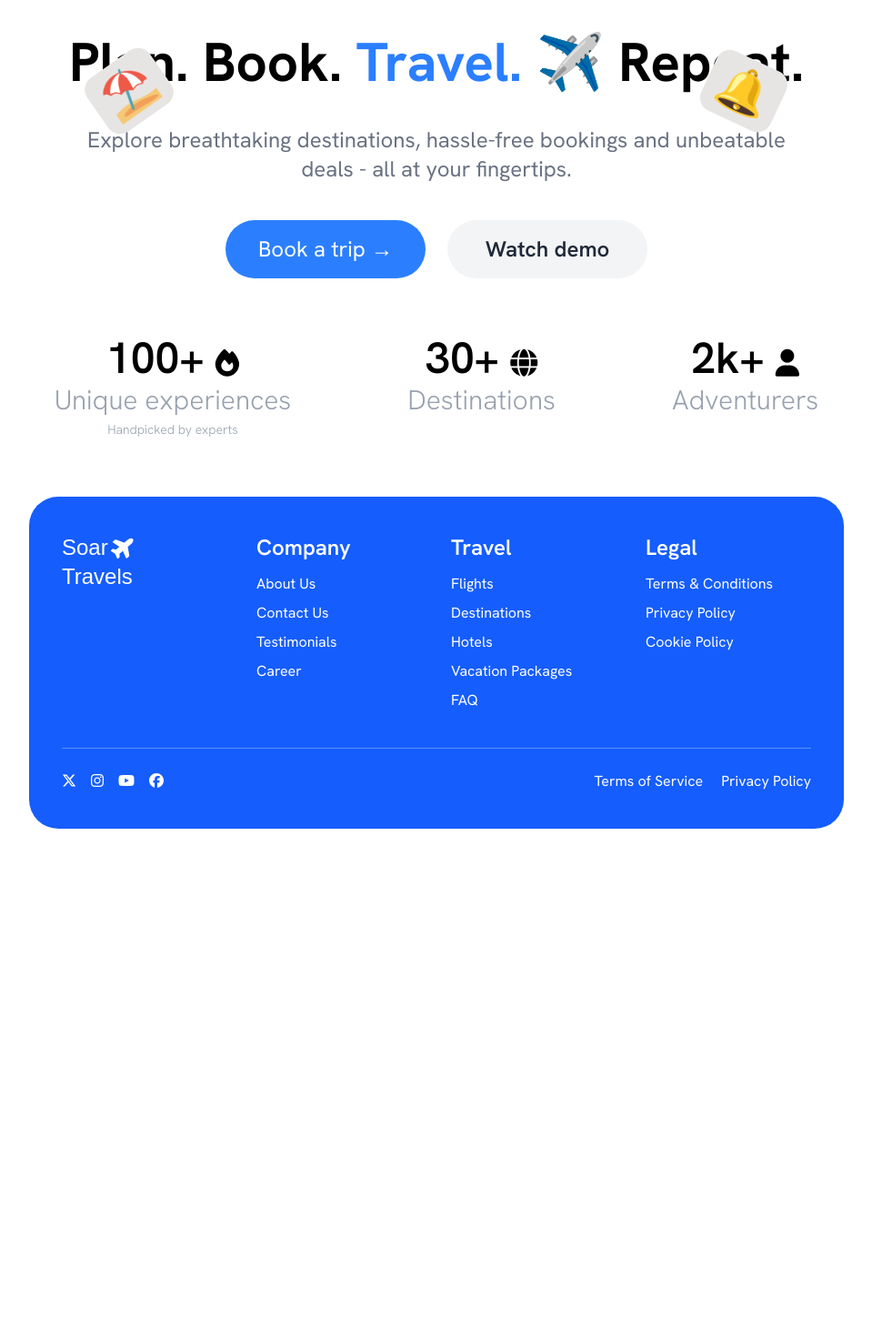
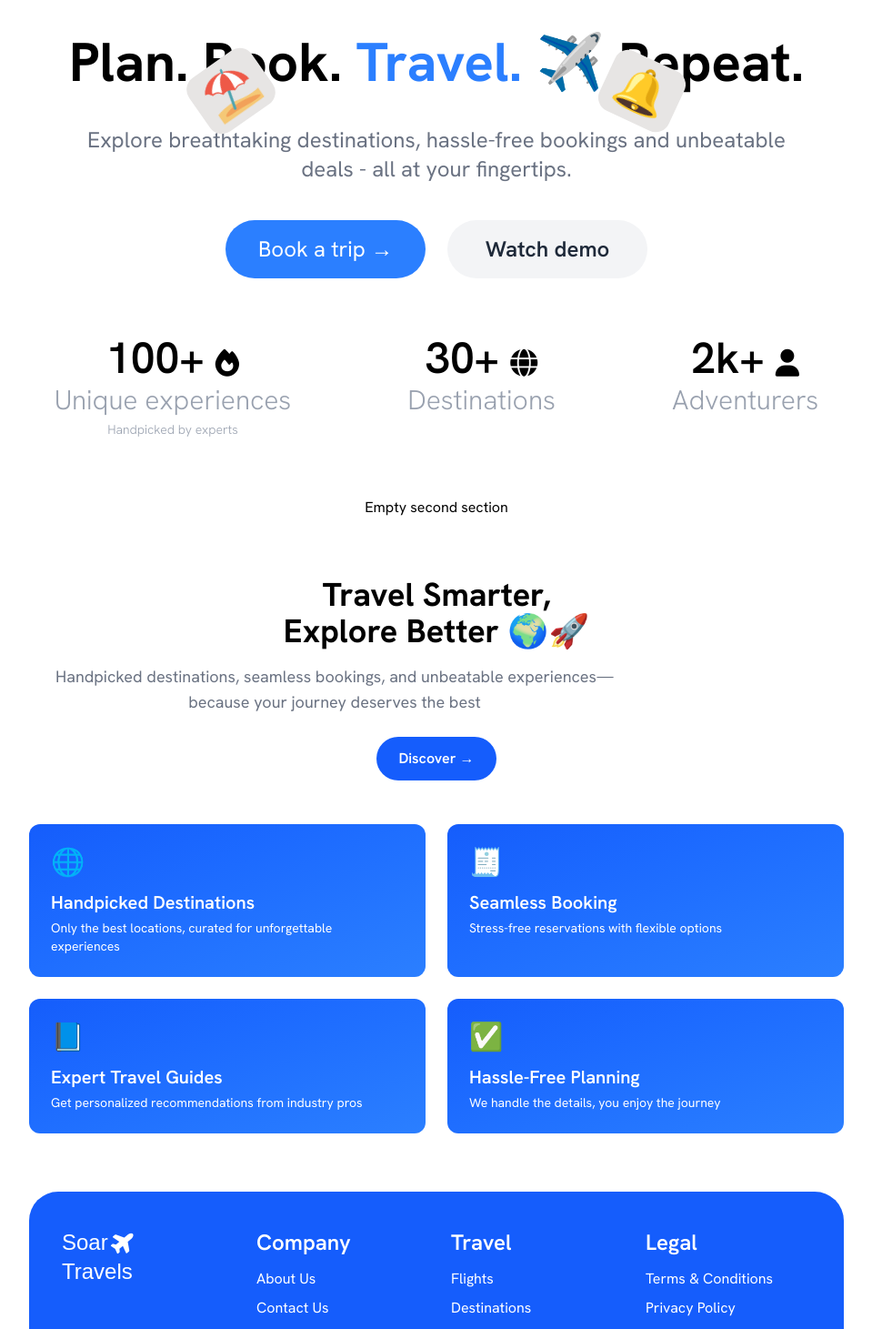
Before and after one commit to bojdavid/travelAgency, a SvelteKit app: page / in a window 1280 px wide. Shown: the part 460-1921 px from the top of the page at 91% size, without its empty margins (160-1119 px from the left). Before the commit the page ends 1371 px from the top, so only its background shows below. Built offline with nearby package versions, Linux system fonts and the light colour scheme; a web font is replaced by a local one.

Commit message:
sectioned

```diff
--- /dev/null
+++ b/src/lib/components/landingPage/FirstSection.svelte
@@ -0,0 +1,90 @@
+<script lang="ts">
+  const images: number[] = [1, 2, 3, 4];
+  const surroundImageStyle: string = "bg-stone-200 p-3 rounded-2xl";
+  const textBelowFirstCTAstyles: string =
+    "text-3xl text-gray-400 mt-1 font-light";
+  const textBelowTextBelowFirstCTAstyles: string =
+    "text-sm text-gray-400 mt-1 font-light";
+</script>
+
+<section class="py-16 text-center relative overflow-hidden">
+  <!-- Floating Icons (emoji placeholders) -->
+  <div
+    class="absolute top-10 left-45 text-5xl rotate-25 {surroundImageStyle}  shadow-inner-lg"
+  >
+    🎢
+  </div>
+  <div class="absolute top-60 left-35 text-5xl {surroundImageStyle}">🏨</div>
+  <div
+    class="absolute top-105 left-45 text-5xl rotate-325 {surroundImageStyle}"
+  >
+    ⛱️
+  </div>
+  <!---  RIGHT ICONS -->
+  <div
+    class="absolute top-10 right-45 text-5xl rotate-325 {surroundImageStyle}"
+  >
+    🌍
+  </div>
+  <div class="absolute top-60 right-35 text-5xl {surroundImageStyle}">🔔</div>
+  <div
+    class="absolute top-105 right-45 text-5xl {surroundImageStyle} rotate-385"
+  >
+    🔔
+  </div>
+
+  <!-- Circle placeholders for images -->
+  <div class="flex justify-center gap-8 mb-12">
+    {#each images as image}
+      <div
+        class="w-[200px] h-[250px] rounded-full bg-gray-300 animate-pulse"
+      ></div>
+    {/each}
+  </div>
+
+  <!-- Headline -->
+  <h1 class="text-6xl font-bold mb-10 mt-20">
+    Plan. Book. <span class="text-blue-500">Travel. ✈️</span> Repeat.
+  </h1>
+
+  <!-- Subtext -->
+  <p class="text-gray-500 text-2xl max-w-3xl mx-auto mb-10">
+    Explore breathtaking destinations, hassle-free bookings and unbeatable deals
+    - all at your fingertips.
+  </p>
+
+  <!-- CTA Buttons -->
+  <div class="flex justify-center gap-6 mb-16 w-[480px] mx-auto">
+    <button
+      class="bg-blue-500 text-white px-8 py-4 rounded-full hover:bg-blue-600 transition w-[220px] text-2xl"
+    >
+      Book a trip →
+    </button>
+    <button
+      class="bg-gray-100 px-8 py-4 rounded-full font-semibold text-gray-800 hover:bg-gray-200 transition w-[220px] text-2xl"
+    >
+      Watch demo
+    </button>
+  </div>
+
+  <!-- Stats -->
+  <div class="flex justify-center gap-32 text-center text-xl font-semibold">
+    <div>
+      <div class="text-5xl">
+        100+ <i class="fa-solid fa-fire text-3xl my-auto"></i>
+      </div>
+      <p class={textBelowFirstCTAstyles}>Unique experiences</p>
+      <p class={textBelowTextBelowFirstCTAstyles}>Handpicked by experts</p>
+    </div>
+    <div>
+      <div class="text-5xl">30+ <i class="fa-solid fa-globe text-3xl"></i></div>
+      <p class={textBelowFirstCTAstyles}>Destinations</p>
+    </div>
+    <div>
+      <div class="text-5xl">
+        2k+ <i class="fa-solid fa-user text-3xl my-auto"></i>
+      </div>
+      <p class={textBelowFirstCTAstyles}>Adventurers</p>
+    </div>
+  </div>
+</section>
--- /dev/null
+++ b/src/lib/components/landingPage/SecondSection.svelte
@@ -0,0 +1 @@
+<div>Empty second section</div>
--- /dev/null
+++ b/src/lib/components/landingPage/ThirdSection.svelte
@@ -0,0 +1,68 @@
+<script lang="ts">
+</script>
+
+<section class=" px-6 py-16 text-center">
+  <!-- Heading -->
+  <h1 class="text-4xl font-bold mb-4">
+    Travel Smarter, <br />
+    Explore Better 🌍🚀
+  </h1>
+
+  <!-- Subheading -->
+  <p class="text-gray-500 max-w-2xl mb-6 text-lg">
+    Handpicked destinations, seamless bookings, and unbeatable
+    experiences—because your journey deserves the best
+  </p>
+
+  <!-- CTA Button -->
+  <div class="mb-12">
+    <button
+      class="bg-blue-600 text-white px-6 py-3 rounded-full font-semibold hover:bg-blue-700 transition"
+    >
+      Discover →
+    </button>
+  </div>
+
+  <!-- Grid of Cards -->
+  <div
+    class="grid grid-cols-1 md:grid-cols-2 lg:grid-cols-2 gap-6 max-w-4xl mx-auto"
+  >
+    <!-- Card 1 -->
+    <div
+      class="bg-gradient-to-br from-blue-600 to-blue-500 text-white p-6 rounded-xl text-left"
+    >
+      <div class="text-3xl mb-3">🌐</div>
+      <h3 class="text-xl font-semibold mb-1">Handpicked Destinations</h3>
+      <p class="text-sm">
+        Only the best locations, curated for unforgettable experiences
+      </p>
+    </div>
+
+    <!-- Card 2 -->
+    <div
+      class="bg-gradient-to-br from-blue-600 to-blue-500 text-white p-6 rounded-xl text-left"
+    >
+      <div class="text-3xl mb-3">🧾</div>
+      <h3 class="text-xl font-semibold mb-1">Seamless Booking</h3>
+      <p class="text-sm">Stress-free reservations with flexible options</p>
+    </div>
+
+    <!-- Card 3 -->
+    <div
+      class="bg-gradient-to-br from-blue-600 to-blue-500 text-white p-6 rounded-xl text-left"
+    >
+      <div class="text-3xl mb-3">📘</div>
+      <h3 class="text-xl font-semibold mb-1">Expert Travel Guides</h3>
+      <p class="text-sm">Get personalized recommendations from industry pros</p>
+    </div>
+
+    <!-- Card 4 -->
+    <div
+      class="bg-gradient-to-br from-blue-600 to-blue-500 text-white p-6 rounded-xl text-left"
+    >
+      <div class="text-3xl mb-3">✅</div>
+      <h3 class="text-xl font-semibold mb-1">Hassle-Free Planning</h3>
+      <p class="text-sm">We handle the details, you enjoy the journey</p>
+    </div>
+  </div>
+</section>
--- a/src/routes/+layout.svelte
+++ b/src/routes/+layout.svelte
@@ -17,7 +17,7 @@
   {@render children()}
 </main>
 <footer>
-  <div class="mx-auto w-4xl">
+  <div class="mx-auto w-4xl mb-20">
     <Footer />
   </div>
 </footer>
--- a/src/routes/+page.svelte
+++ b/src/routes/+page.svelte
@@ -1,92 +1,13 @@
 <script lang="ts">
   import "../lib/styles/app.css";
 
-  const images: number[] = [1, 2, 3, 4];
-  const surroundImageStyle: string = "bg-stone-200 p-3 rounded-2xl";
-  const textBelowFirstCTAstyles: string =
-    "text-3xl text-gray-400 mt-1 font-light";
-  const textBelowTextBelowFirstCTAstyles: string =
-    "text-sm text-gray-400 mt-1 font-light";
+  import FirstSection from "$lib/components/landingPage/FirstSection.svelte";
+  import SecondSection from "$lib/components/landingPage/SecondSection.svelte";
+  import ThirdSection from "$lib/components/landingPage/ThirdSection.svelte";
 </script>
 
-<section class="py-16 text-center relative overflow-hidden">
-  <!-- Floating Icons (emoji placeholders) -->
-  <div
-    class="absolute top-10 left-45 text-5xl rotate-25 {surroundImageStyle}  shadow-inner-lg"
-  >
-    🎢
-  </div>
-  <div class="absolute top-60 left-35 text-5xl {surroundImageStyle}">🏨</div>
-  <div
-    class="absolute top-105 left-45 text-5xl rotate-325 {surroundImageStyle}"
-  >
-    ⛱️
-  </div>
-  <!---  RIGHT ICONS -->
-  <div
-    class="absolute top-10 right-45 text-5xl rotate-325 {surroundImageStyle}"
-  >
-    🌍
-  </div>
-  <div class="absolute top-60 right-35 text-5xl {surroundImageStyle}">🔔</div>
-  <div
-    class="absolute top-105 right-45 text-5xl {surroundImageStyle} rotate-385"
-  >
-    🔔
-  </div>
-
-  <!-- Circle placeholders for images -->
-  <div class="flex justify-center gap-8 mb-12">
-    {#each images as image}
-      <div
-        class="w-[200px] h-[250px] rounded-full bg-gray-300 animate-pulse"
-      ></div>
-    {/each}
-  </div>
-
-  <!-- Headline -->
-  <h1 class="text-6xl font-bold mb-10 mt-20">
-    Plan. Book. <span class="text-blue-500">Travel. ✈️</span> Repeat.
-  </h1>
-
-  <!-- Subtext -->
-  <p class="text-gray-500 text-2xl max-w-3xl mx-auto mb-10">
-    Explore breathtaking destinations, hassle-free bookings and unbeatable deals
-    - all at your fingertips.
-  </p>
-
-  <!-- CTA Buttons -->
-  <div class="flex justify-center gap-6 mb-16 w-[480px] mx-auto">
-    <button
-      class="bg-blue-500 text-white px-8 py-4 rounded-full hover:bg-blue-600 transition w-[220px] text-2xl"
-    >
-      Book a trip →
-    </button>
-    <button
-      class="bg-gray-100 px-8 py-4 rounded-full font-semibold text-gray-800 hover:bg-gray-200 transition w-[220px] text-2xl"
-    >
-      Watch demo
-    </button>
-  </div>
-
-  <!-- Stats -->
-  <div class="flex justify-center gap-32 text-center text-xl font-semibold">
-    <div>
-      <div class="text-5xl">
-        100+ <i class="fa-solid fa-fire text-3xl my-auto"></i>
-      </div>
-      <p class={textBelowFirstCTAstyles}>Unique experiences</p>
-      <p class={textBelowTextBelowFirstCTAstyles}>Handpicked by experts</p>
-    </div>
-    <div>
-      <div class="text-5xl">30+ <i class="fa-solid fa-globe text-3xl"></i></div>
-      <p class={textBelowFirstCTAstyles}>Destinations</p>
-    </div>
-    <div>
-      <div class="text-5xl">
-        2k+ <i class="fa-solid fa-user text-3xl my-auto"></i>
-      </div>
-      <p class={textBelowFirstCTAstyles}>Adventurers</p>
-    </div>
-  </div>
-</section>
+<div class="flex flex-col justify-center items-center">
+  <FirstSection />
+  <SecondSection />
+  <ThirdSection />
+</div>
```
